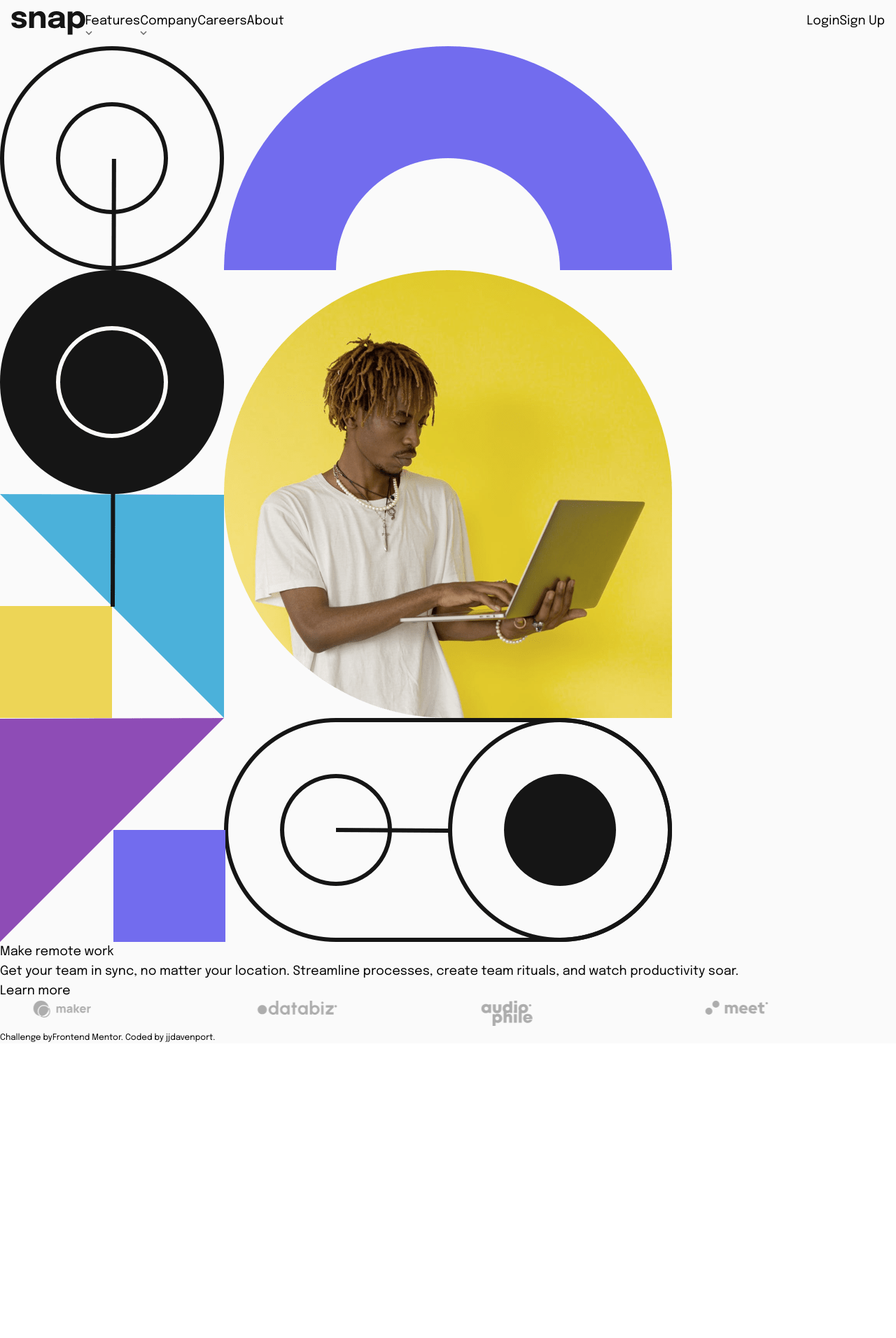
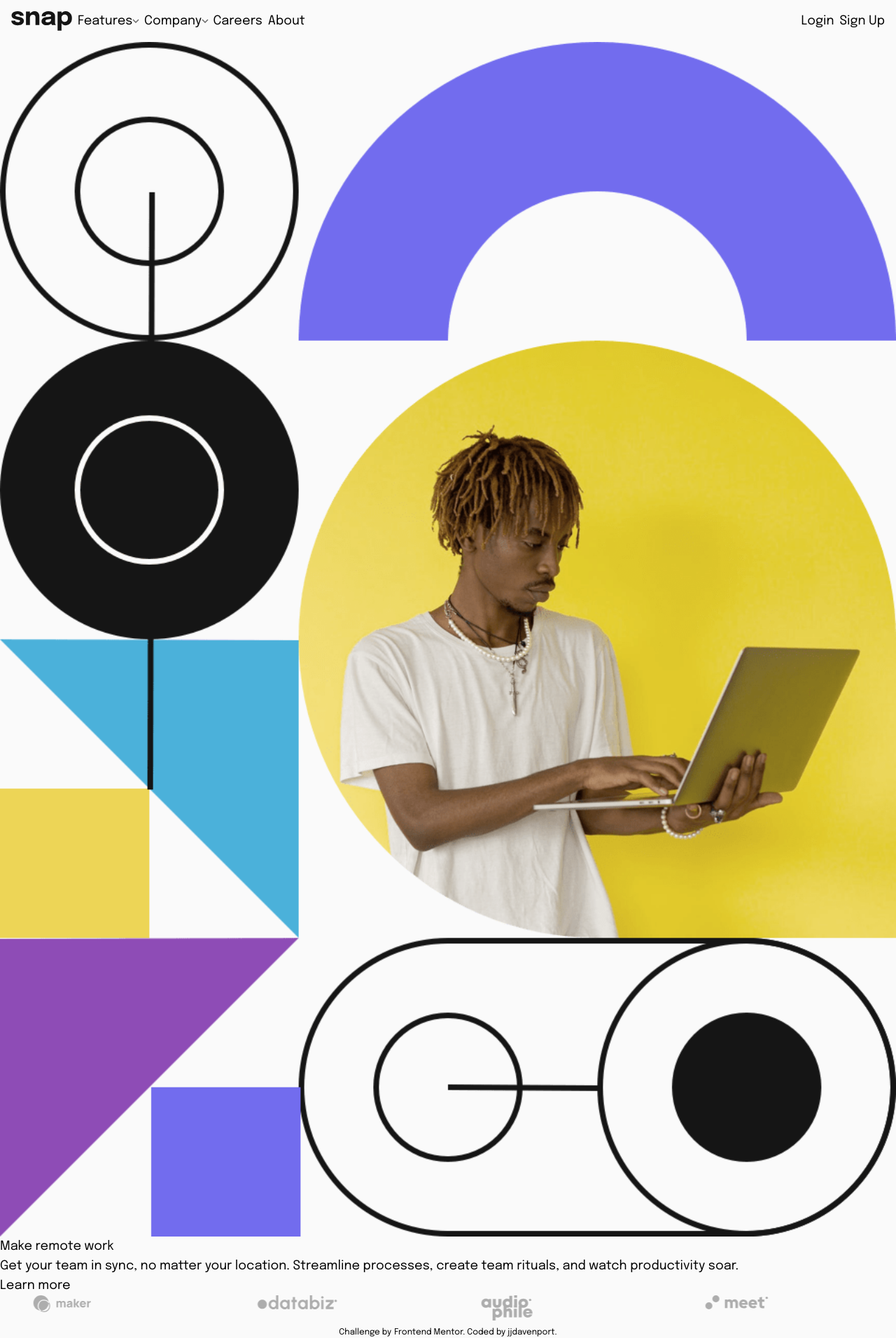
Before and after one commit to jjdavenport/intro-section-with-dropdown-navigation-main, a React (Vite) app: page / in a window 1280 px wide. Shown: the whole page at 70% size. Before the commit the page ends 1491 px from the top, so only its background shows below. Built offline with nearby package versions, Linux system fonts and the light colour scheme.

Commit message:
fix: mobile menu summary

```diff
--- a/src/App.jsx
+++ b/src/App.jsx
@@ -11,8 +11,8 @@ function App() {
   const desktop = useMediaQuery({ minWidth: 768 });
   return (
     <>
-      <div className="bg-almostWhite font-custom">
-        <div className="relative text-lg">
+      <div className="flex h-full min-h-screen flex-col bg-almostWhite font-custom">
+        <div className="relative flex flex-1 flex-col text-lg">
           <Nav desktop={desktop} />
           <Hero hero={desktop ? dekstopHero : mobileHero} />
           <Content />
--- a/src/components/footer.jsx
+++ b/src/components/footer.jsx
@@ -1,10 +1,14 @@
 const Footer = () => {
   return (
     <>
-      <footer className="text-xs">
+      <footer className="text-center text-xs">
         <p className="inline">
           Challenge by
-          <a href="https://www.frontendmentor.io?ref=challenge" target="_blank">
+          <a
+            className="pl-1"
+            href="https://www.frontendmentor.io?ref=challenge"
+            target="_blank"
+          >
             Frontend Mentor
           </a>
           . Coded by <a href="https://github.com/jjdavenport">jjdavenport</a>.
--- a/src/components/mobile-menu.jsx
+++ b/src/components/mobile-menu.jsx
@@ -1,3 +1,4 @@
+import { useDebugValue, useState } from "react";
 import closeIcon from "./assets/icon-close-menu.svg";
 
 const MobileMenu = ({
@@ -7,20 +8,32 @@ const MobileMenu = ({
   planning,
   arrowUp,
   arrowDown,
-  menu,
   close,
+  menuOpen,
 }) => {
+  const [expandedFeatures, setExpandedFeatures] = useState(false);
+  const [expandedCompany, setExpandedCompany] = useState(false);
+
   return (
     <>
-      <aside className="right absolute right-0 top-0 m-0 flex flex-col p-4">
+      <aside
+        className={`right absolute right-0 top-0 z-10 m-0 flex h-full w-4/6 transform flex-col bg-almostWhite p-4 transition duration-300 ease-in-out ${menuOpen ? "translate-x-0" : "translate-x-full"} `}
+      >
         <button onClick={close} className="flex justify-end">
           <img src={closeIcon} />
         </button>
         <ul>
           <li>
             <details>
-              <summary>
-                Features <img src={menu ? arrowUp : arrowDown} />
+              <summary
+                className="flex cursor-pointer"
+                onClick={() => setExpandedFeatures(!expandedFeatures)}
+              >
+                Features
+                <img
+                  className="object-contain"
+                  src={expandedFeatures ? arrowUp : arrowDown}
+                />
               </summary>
               <ul>
                 <li>
@@ -52,9 +65,15 @@ const MobileMenu = ({
           </li>
           <li>
             <details>
-              <summary>
+              <summary
+                className="flex cursor-pointer"
+                onClick={() => setExpandedCompany(!expandedCompany)}
+              >
                 Company
-                <img src={menu ? arrowUp : arrowDown} />
+                <img
+                  className="object-contain"
+                  src={expandedCompany ? arrowUp : arrowDown}
+                />
               </summary>
               <ul>
                 <li>
--- a/src/components/nav.jsx
+++ b/src/components/nav.jsx
@@ -36,24 +36,36 @@ const Nav = ({ desktop }) => {
       {desktop ? (
         <>
           <nav className="flex justify-between p-4">
-            <div className="flex">
+            <div className="flex gap-2">
               <img className="object-contain" src={logo} alt="Logo" />
-              <ul className="flex">
+              <ul className="flex gap-2">
                 <li>
-                  <button
+                  <a
+                    href="#"
+                    className="flex"
                     onMouseEnter={() => timeOutEnter(setFeatures, featuresRef)}
                     onMouseLeave={() => timeOutLeave(setFeatures, featuresRef)}
                   >
-                    Features <img src={features ? arrowUp : arrowDown} />
-                  </button>
+                    Features{" "}
+                    <img
+                      className="object-contain"
+                      src={features ? arrowUp : arrowDown}
+                    />
+                  </a>
                 </li>
                 <li>
-                  <button
+                  <a
+                    href="#"
+                    className="flex"
                     onMouseEnter={() => timeOutEnter(setCompany, companyRef)}
                     onMouseLeave={() => timeOutLeave(setCompany, companyRef)}
                   >
-                    Company <img src={company ? arrowUp : arrowDown} />
-                  </button>
+                    Company{" "}
+                    <img
+                      className="object-contain"
+                      src={company ? arrowUp : arrowDown}
+                    />
+                  </a>
                 </li>
                 <li>
                   <a href="#">Careers</a>
@@ -63,7 +75,7 @@ const Nav = ({ desktop }) => {
                 </li>
               </ul>
             </div>
-            <div>
+            <div className="flex gap-2">
               <button>Login</button>
               <button>Sign Up</button>
             </div>
@@ -101,8 +113,10 @@ const Nav = ({ desktop }) => {
               calendar={calendar}
               reminders={reminders}
               planning={planning}
-              menu={menu}
               close={toggle}
+              arrowUp={arrowUp}
+              arrowDown={arrowDown}
+              menuOpen={menu}
             />
           )}
         </>
```
